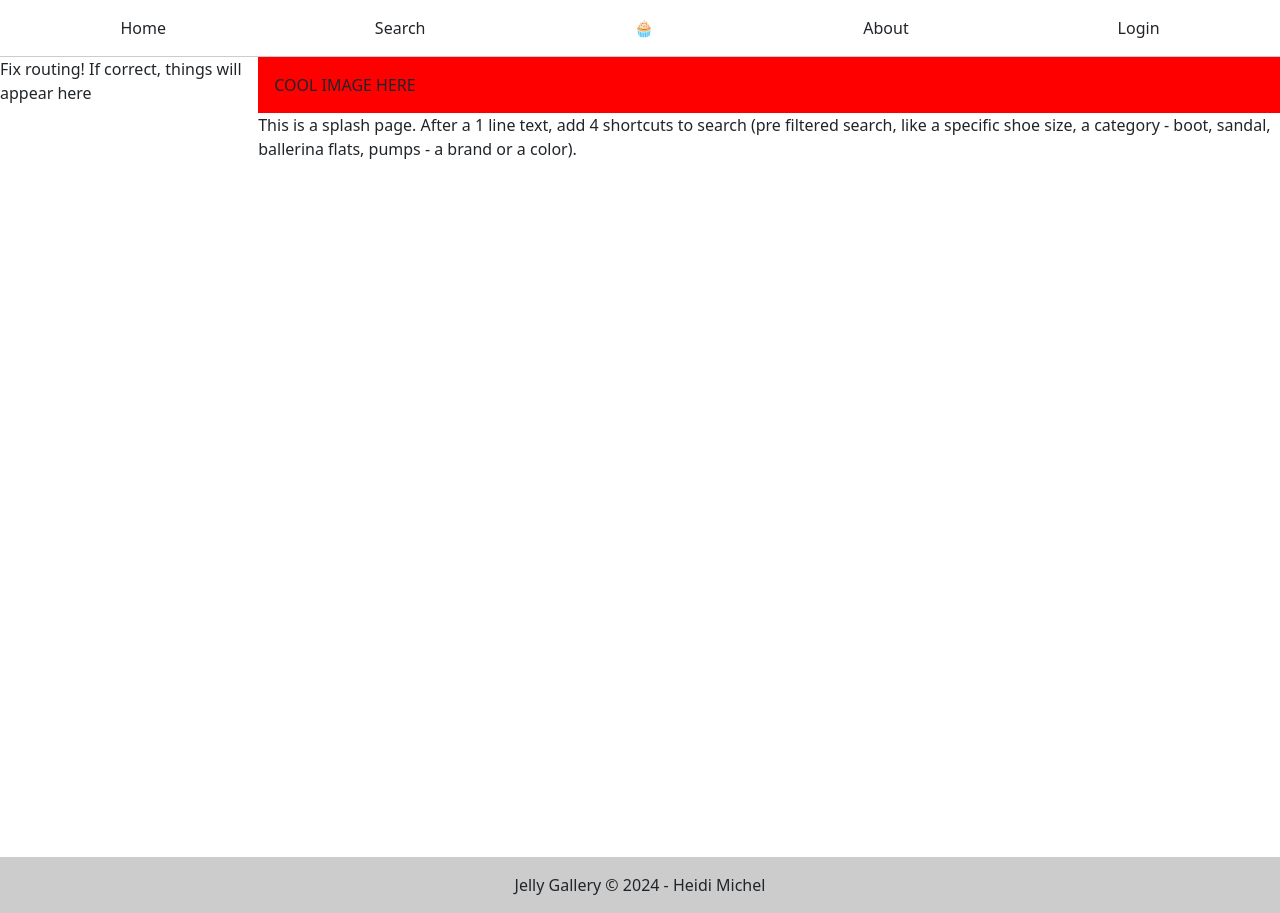
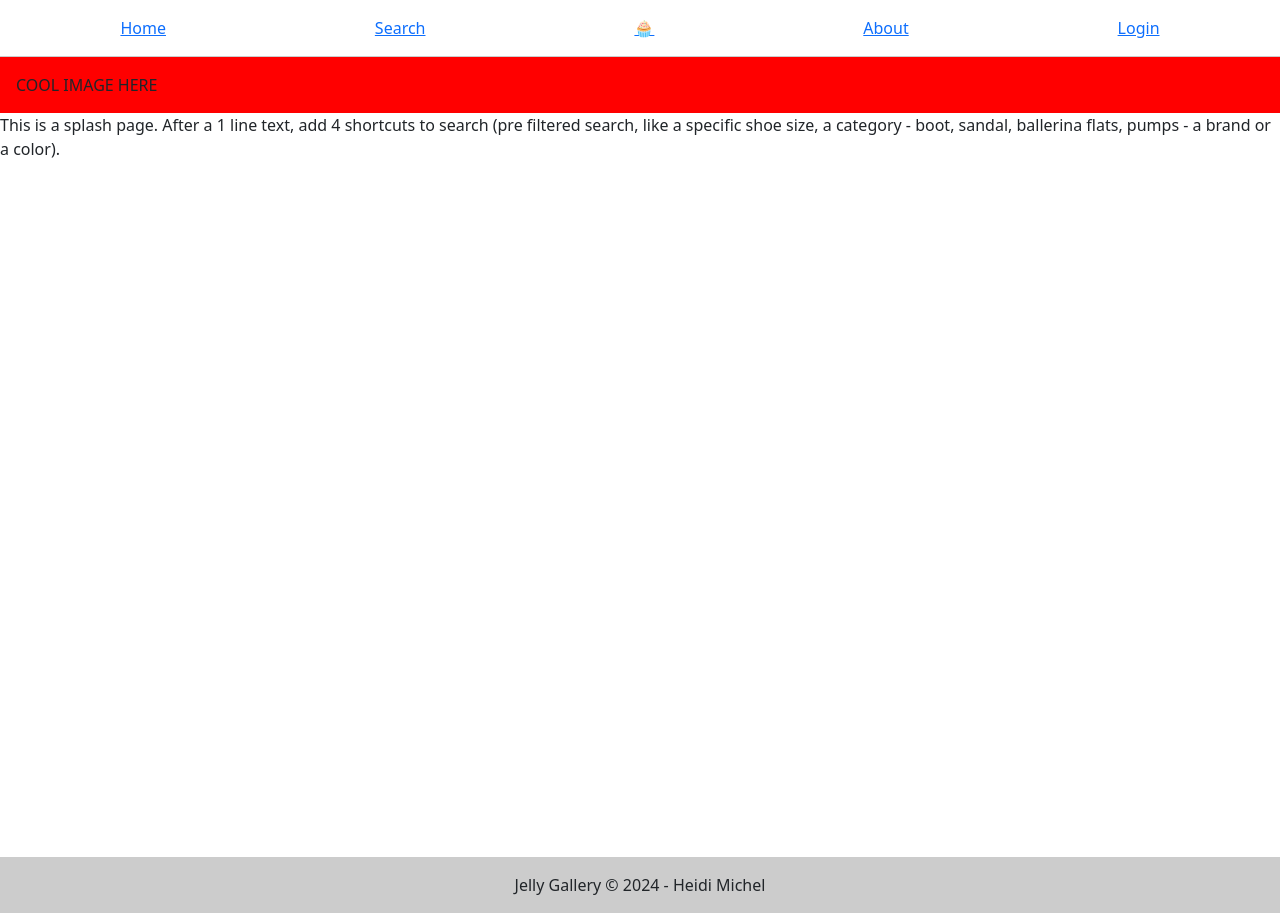
Before and after one commit to heidimichel/jelly-gallery, an Angular app: page /home in a window 1280 px wide. Built offline with nearby package versions, Linux system fonts and the light colour scheme.

Commit message:
Workaround while routing is not 100% functional

```diff
--- a/src/jelly/jelly.component.html
+++ b/src/jelly/jelly.component.html
@@ -1,6 +1,12 @@
-<jelly-top-menu></jelly-top-menu>
+<!--<jelly-top-menu></jelly-top-menu>-->
+<nav class="jelly-top-menu">
+  <a routerLink="/home">Home</a>
+  <a routerLink="/search">Search</a>
+  <a routerLink="/flavours">🧁</a>
+  <a routerLink="/about">About</a>
+  <a routerLink="/login">Login</a>
+</nav>
 <div class="jelly-main">
-  Fix routing! If correct, things will appear here
   <router-outlet></router-outlet>
 </div>
 <jelly-footer></jelly-footer>
```
Also changed, not shown: src/jelly/jelly.component.ts (+16 -3 lines).
